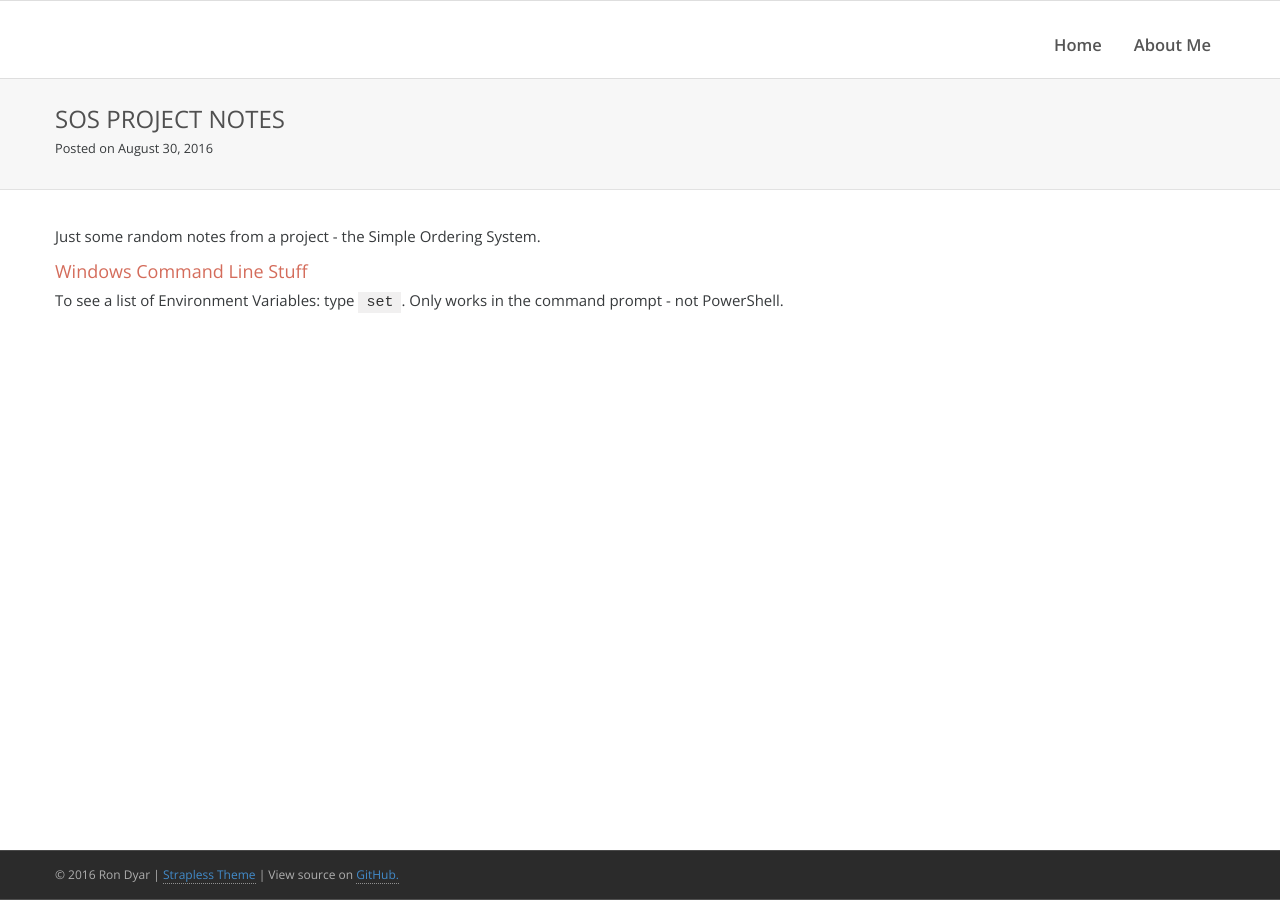
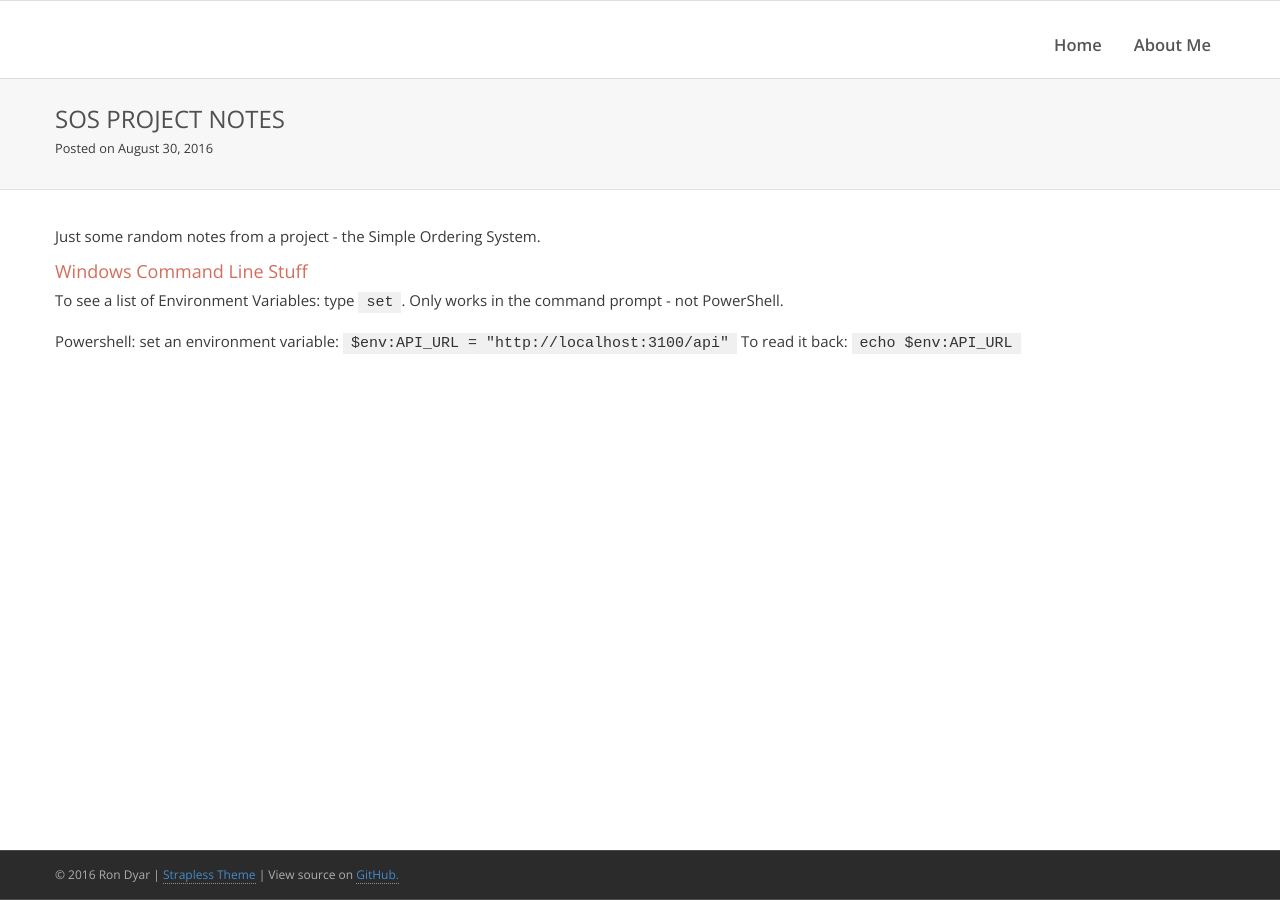
Before and after one commit to rdyar/rdyar.github.io, a Jekyll site: the page built from _posts/2016-08-30-SOS-project-notes.md, in a window 1280 px wide. Built offline with Jekyll 4.4.1, drawn with Linux system fonts in a browser that asks for light colours.

Commit message:
Update 2016-08-30-SOS-project-notes.md

```diff
--- a/_posts/2016-08-30-SOS-project-notes.md
+++ b/_posts/2016-08-30-SOS-project-notes.md
@@ -6,3 +6,6 @@ Just some random notes from a project - the Simple Ordering System.
 ## Windows Command Line Stuff
 
 To see a list of Environment Variables: type `set`. Only works in the command prompt - not PowerShell.
+
+Powershell: set an environment variable: `$env:API_URL = "http://localhost:3100/api"`
+To read it back: `echo $env:API_URL`
```
